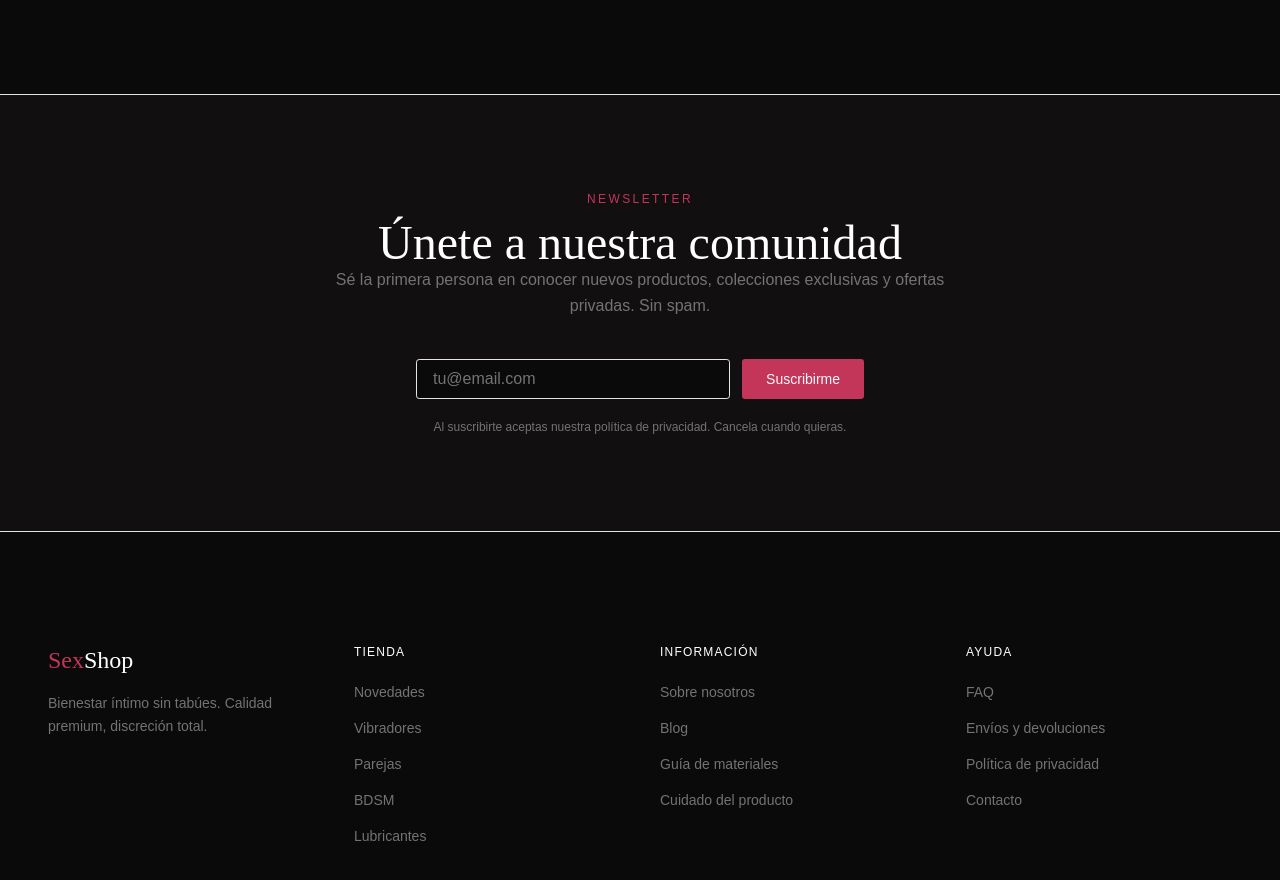
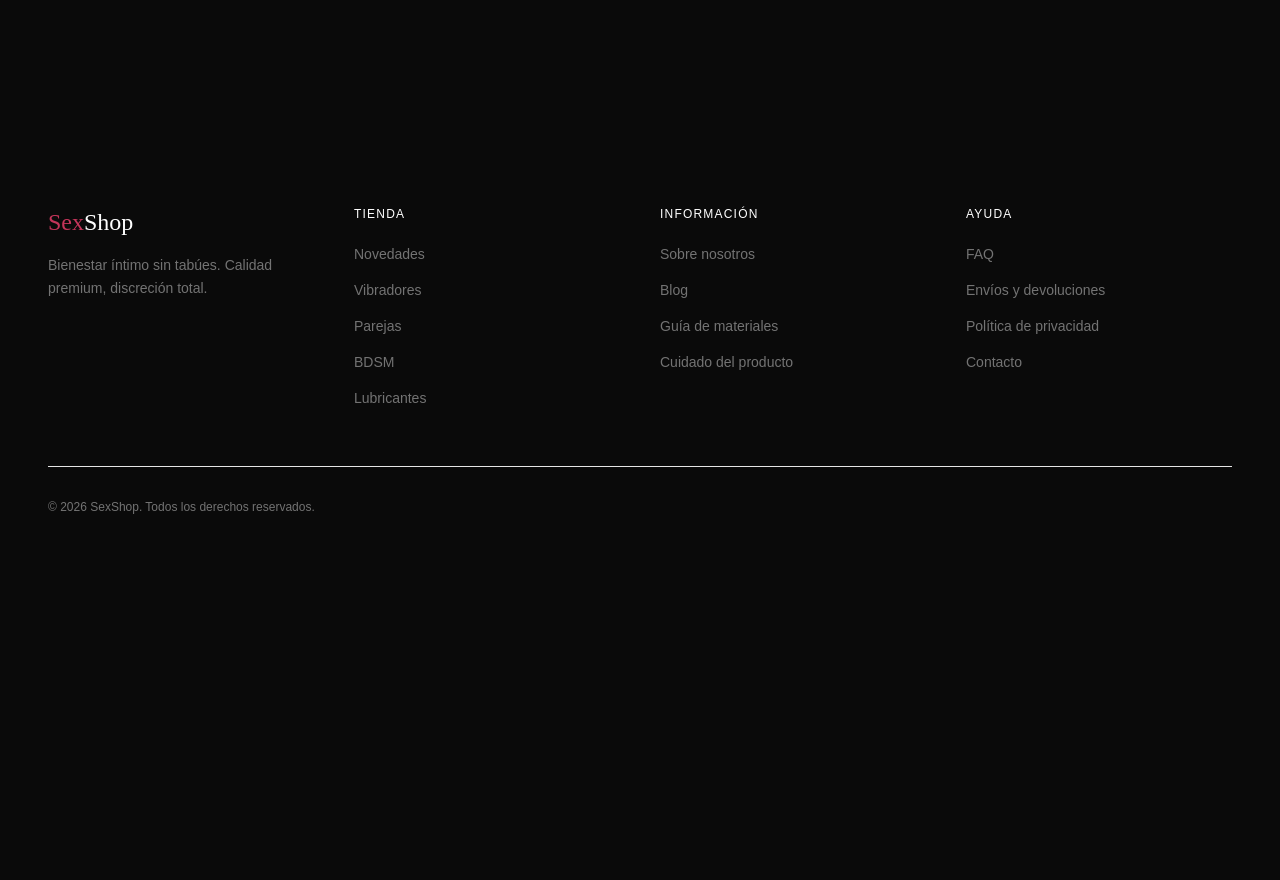
Before and after one commit to YanChang01/CatalogoVirtual, a React app in the folder frontend/: page / in a window 1280 px wide. Shown: the part 3299-4179 px from the top of the page. After the commit the page ends 3846 px from the top, so only its background shows below. Built offline with nearby package versions, Linux system fonts and the light colour scheme; the HTML template or start-up script is replaced by a standard one.

Commit message:
fix: remove newsletter section

```diff
--- a/frontend/src/app/routes/home.tsx
+++ b/frontend/src/app/routes/home.tsx
@@ -5,8 +5,6 @@ import ContentLayout from "@/components/layouts/content-layout";
 import { StarRating } from "@/components/ui/star-rating";
 import { SectionHeader } from "@/components/ui/section-header";
 import { ProductCard } from "@/components/products/product-card";
-import { Button } from "@/components/ui/button";
-import { Input } from "@/components/ui/input";
 
 const CATEGORIES = [
   {
@@ -130,8 +128,6 @@ const TESTIMONIALS = [
 
 export default function HomePage() {
   const [wishlist, setWishlist] = useState<number[]>([]);
-  const [email, setEmail] = useState("");
-  const [subscribed, setSubscribed] = useState(false);
 
   const toggleWishlist = (id: number) =>
     setWishlist((prev) =>
@@ -354,50 +350,6 @@ export default function HomePage() {
           ))}
         </div>
       </section>
-
-      {/* NEWSLETTER */}
-      <section className="bg-secondary/40 border-t border-b border-border py-24 px-6">
-        <div className="max-w-2xl mx-auto text-center">
-          <SectionHeader
-            subtitle="Newsletter"
-            title="Únete a nuestra comunidad"
-            center
-          />
-          <p className="text-muted-foreground text-base leading-relaxed mb-10">
-            Sé la primera persona en conocer nuevos productos, colecciones
-            exclusivas y ofertas privadas. Sin spam.
-          </p>
-          {subscribed ? (
-            <div className="border border-primary/30 px-8 py-5 text-primary text-sm tracking-wide">
-              ¡Gracias! Bienvenido/a a la comunidad de SexShop.
-            </div>
-          ) : (
-            <form
-              onSubmit={(e) => {
-                e.preventDefault();
-                if (email.trim()) setSubscribed(true);
-              }}
-              className="flex flex-col sm:flex-row gap-3 max-w-md mx-auto"
-            >
-              <Input
-                type="email"
-                value={email}
-                onChange={(e) => setEmail(e.target.value)}
-                placeholder="tu@email.com"
-                required
-                size="lg"
-              />
-              <Button type="submit" variant="default" size="lg">
-                Suscribirme
-              </Button>
-            </form>
-          )}
-          <p className="text-muted-foreground text-xs mt-5">
-            Al suscribirte aceptas nuestra política de privacidad. Cancela
-            cuando quieras.
-          </p>
-        </div>
-      </section>
     </ContentLayout>
   );
 }
```
